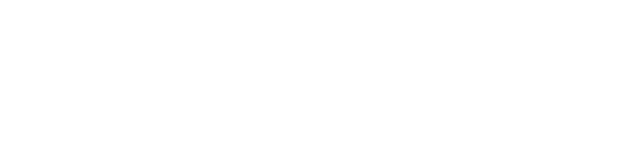
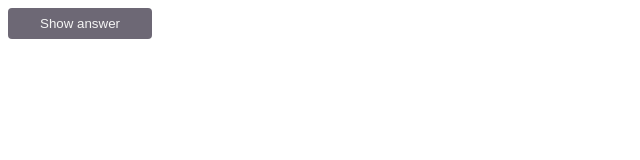
Before and after one commit to Luxa23/quizz-app, a website: page design-system/button/index.html in a window 1280 px wide. Shown: the whole page, without its empty margins (0-640 px from the left). Drawn offline with Linux system fonts and the light colour scheme.

Commit message:
Add button styles

```diff
--- a/design-system/button/index.html
+++ b/design-system/button/index.html
@@ -5,6 +5,9 @@
     <meta http-equiv="X-UA-Compatible" content="IE=edge" />
     <meta name="viewport" content="width=device-width, initial-scale=1.0" />
     <title>Design System | Button</title>
+    <link rel="stylesheet" href="./styles.css" />
   </head>
-  <body></body>
+  <body>
+    <button class="button button--show">Show answer</button>
+  </body>
 </html>
--- a/design-system/button/styles.css
+++ b/design-system/button/styles.css
@@ -0,0 +1,8 @@
+button {
+  background-color: #6d6875;
+  color: whitesmoke;
+  border-radius: 4px;
+  margin: auto;
+  padding: 0.5rem 2rem;
+  border: none;
+}
```
Also changed, not shown: design-system/card/index.html (+1 -1 lines), index.html (+1 -1 lines).
